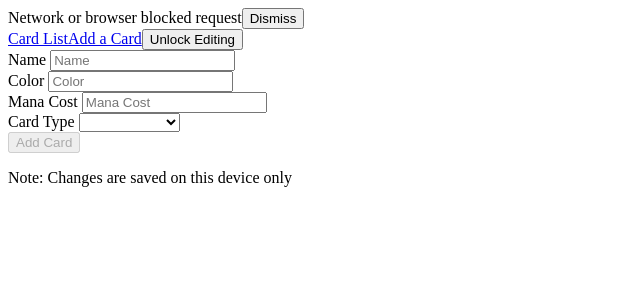
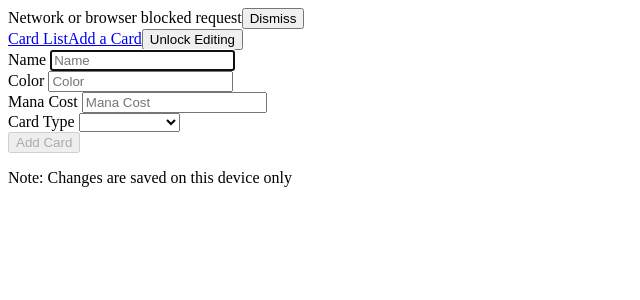
Before and after one commit to MBSC13/Mark_Baumgartner_AngularF26, an Angular app: page /add in a window 1280 px wide. Shown: the top 300 px of the page, without its empty margins (0-640 px from the left). Built offline with nearby package versions, Linux system fonts and the light colour scheme; no server answers.

Commit message:
Assignment 8 * Implemented firstField focus using afterNextRender and ElementRef

```diff
--- a/src/app/Components/mtg-form/mtg-form.html
+++ b/src/app/Components/mtg-form/mtg-form.html
@@ -1,7 +1,7 @@
 <form class="mtg-form" [formGroup]="mtgForm" (ngSubmit)="onSubmit()">
   <label>
     Name
-    <input formControlName="name" placeholder="Name" />
+    <input #firstField formControlName="name" placeholder="Name" />
   </label>
   @if(mtgForm.controls.name.touched && mtgForm.controls.name.invalid) {
     <p class="error">Name required. Minimum 2 characters.</p>
--- a/src/app/Components/mtg-form/mtg-form.ts
+++ b/src/app/Components/mtg-form/mtg-form.ts
@@ -1,4 +1,4 @@
-import { Component, computed, effect, inject, input } from '@angular/core';
+import { afterNextRender, Component, computed, effect, ElementRef, inject, input, viewChild } from '@angular/core';
 import { FormBuilder, ReactiveFormsModule, Validators } from '@angular/forms';
 import { MtgService } from '../../services/mtg-service';
 import { Router } from '@angular/router';
@@ -15,6 +15,7 @@ export class MtgForm {
   private fb = inject(FormBuilder);
   private service = inject(MtgService);
   private router = inject(Router);
+  protected firstField = viewChild.required<ElementRef<HTMLInputElement>>('firstField');
 
   id = input<string>();
 
@@ -34,6 +35,12 @@ export class MtgForm {
   );
 
   constructor() {
+    //ngOnInit runs before the template is rendered, before the input exists
+    //while afterNextRender runs after it does
+    afterNextRender(() => {
+      this.firstField().nativeElement.focus();
+    })
+
     effect(() => {
       const id = this.id();
       if (id === undefined) {
```
